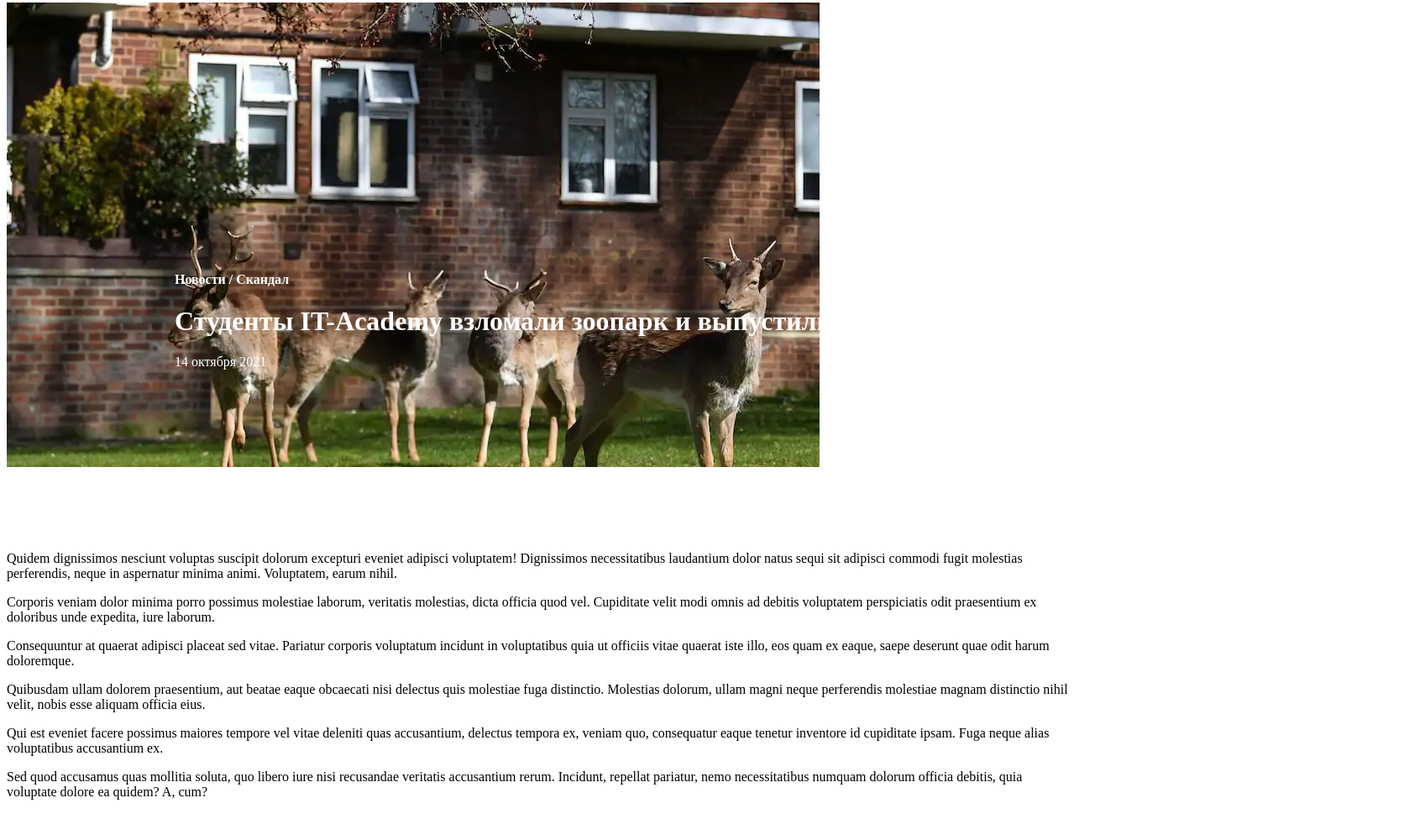
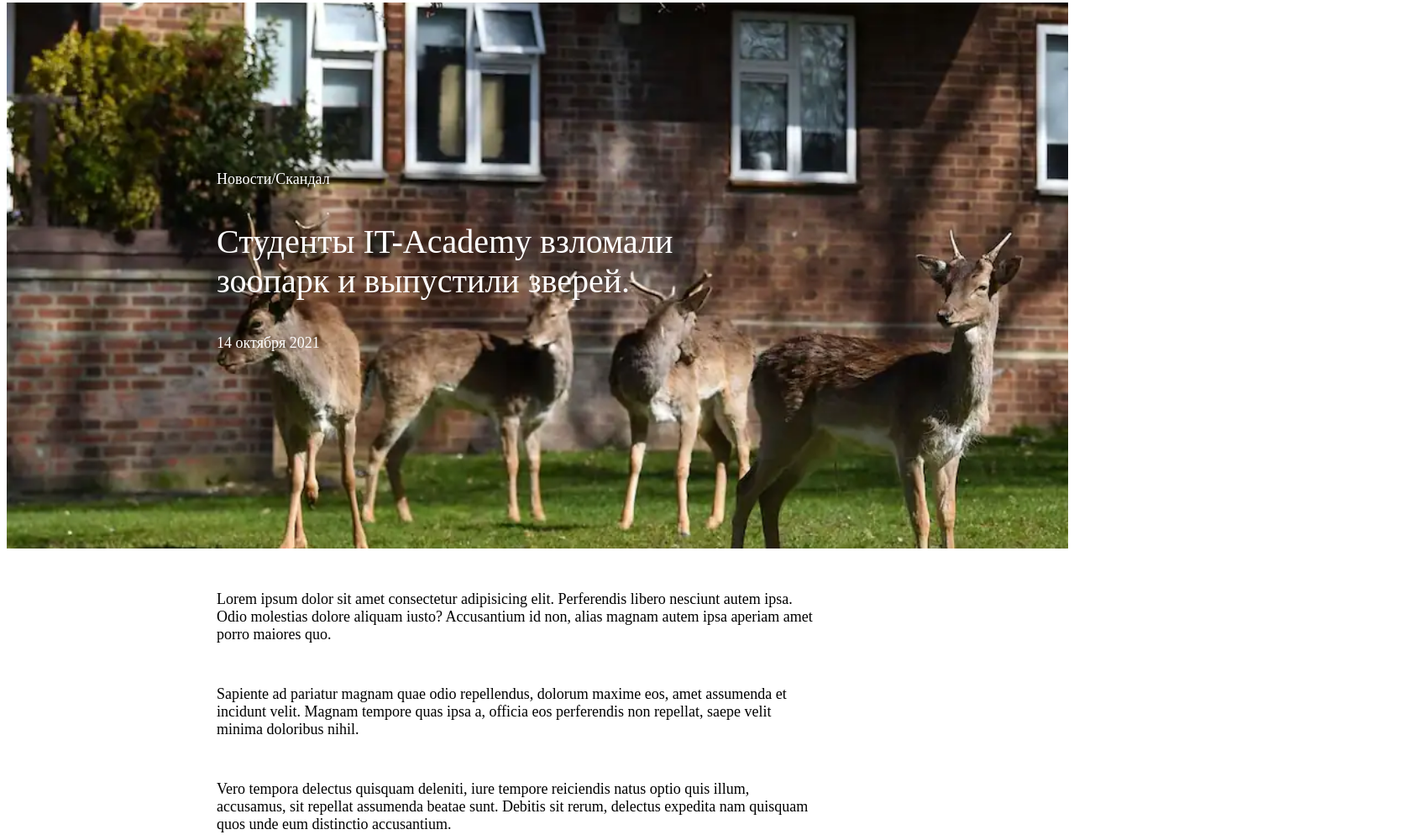
Before and after one commit to NazikAskhatova/01.10.2021, a plain HTML site: page zoo.html in a window 1280 px wide. Shown: the part 5-1005 px from the top of the page at 84% size, 1672 px wide, since content can reach past the window. Before the commit the page ends 973 px from the top, so only its background shows below. Drawn offline with Linux system fonts and the light colour scheme.

Commit message:
zoo news stylized and added

```diff
--- a/stylezoo.css
+++ b/stylezoo.css
@@ -1,15 +1,29 @@
-#zoo {
-    background-image: url(./house.webp);
-    color: white;
-    padding-left: 200px;
-    padding-top: 300px;
-    padding-bottom: 100px;
-    padding-right: 200px;
-    background-repeat: no-repeat;
-    margin-top: 0px;
-    margin-left: 0px;
-    margin-bottom: 100px;
-    margin-right: 0px;
-    width: 100%;
-    background-size: 1000px cover;
+div {
+  background-image: url(./house.webp);
+  margin: 0px;
+  width: ;: 600px;
+  background-size: cover;
+  background-position: center;
+  height: 650px;
+  color: white;
 }
+p {
+  margin: 50px 300px 0 250px;
+  font-family: "Playfair Display", serif;
+  font-size: 18px;
+}
+.center {
+  margin: 0;
+  color: white;
+}
+#news {
+  padding: 200px 250px 40px;
+}
+#situation {
+  padding: 0 350px 0 250px;
+  font-size: 40px;
+  font-weight: 500;
+}
+#date {
+  padding: 40px 250px;
+}
--- a/zoo.html
+++ b/zoo.html
@@ -6,50 +6,32 @@
     <meta name="viewport" content="width=device-width, initial-scale=1.0" />
     <title>Zoo and IT-academy students</title>
     <link rel="stylesheet" href="./stylezoo.css" />
-    <link rel="stylesheet" href="./">
   </head>
   <body>
-    <div id="zoo">
-      <h4>Новости / Скандал</h4>
-      <h1>Студенты IT-Academy взломали зоопарк и выпустили зверей</h1>
-      <p>14 октября 2021</p>
+    <div>
+      <p id="news" class="center">Новости/Скандал</p>
+      <p id="situation" class="center">
+        Студенты IT-Academy взломали зоопарк и выпустили зверей.
+      </p>
+      <p id="date" class="center">14 октября 2021</p>
     </div>
 
-
     <p>
-      Quidem dignissimos nesciunt voluptas suscipit dolorum excepturi eveniet
-      adipisci voluptatem! Dignissimos necessitatibus laudantium dolor natus
-      sequi sit adipisci commodi fugit molestias perferendis, neque in
-      aspernatur minima animi. Voluptatem, earum nihil.
+      Lorem ipsum dolor sit amet consectetur adipisicing elit. Perferendis
+      libero nesciunt autem ipsa. Odio molestias dolore aliquam iusto?
+      Accusantium id non, alias magnam autem ipsa aperiam amet porro maiores
+      quo.
     </p>
     <p>
-      Corporis veniam dolor minima porro possimus molestiae laborum, veritatis
-      molestias, dicta officia quod vel. Cupiditate velit modi omnis ad debitis
-      voluptatem perspiciatis odit praesentium ex doloribus unde expedita, iure
-      laborum.
+      Sapiente ad pariatur magnam quae odio repellendus, dolorum maxime eos,
+      amet assumenda et incidunt velit. Magnam tempore quas ipsa a, officia eos
+      perferendis non repellat, saepe velit minima doloribus nihil.
     </p>
     <p>
-      Consequuntur at quaerat adipisci placeat sed vitae. Pariatur corporis
-      voluptatum incidunt in voluptatibus quia ut officiis vitae quaerat iste
-      illo, eos quam ex eaque, saepe deserunt quae odit harum doloremque.
-    </p>
-    <p>
-      Quibusdam ullam dolorem praesentium, aut beatae eaque obcaecati nisi
-      delectus quis molestiae fuga distinctio. Molestias dolorum, ullam magni
-      neque perferendis molestiae magnam distinctio nihil velit, nobis esse
-      aliquam officia eius.
-    </p>
-    <p>
-      Qui est eveniet facere possimus maiores tempore vel vitae deleniti quas
-      accusantium, delectus tempora ex, veniam quo, consequatur eaque tenetur
-      inventore id cupiditate ipsam. Fuga neque alias voluptatibus accusantium
-      ex.
-    </p>
-    <p>
-      Sed quod accusamus quas mollitia soluta, quo libero iure nisi recusandae
-      veritatis accusantium rerum. Incidunt, repellat pariatur, nemo
-      necessitatibus numquam dolorum officia debitis, quia voluptate dolore ea
-      quidem? A, cum?
+      Vero tempora delectus quisquam deleniti, iure tempore reiciendis natus
+      optio quis illum, accusamus, sit repellat assumenda beatae sunt. Debitis
+      sit rerum, delectus expedita nam quisquam quos unde eum distinctio
+      accusantium.
     </p>
   </body>
 </html>
```
